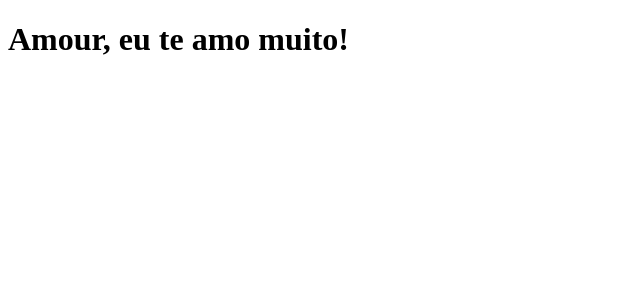
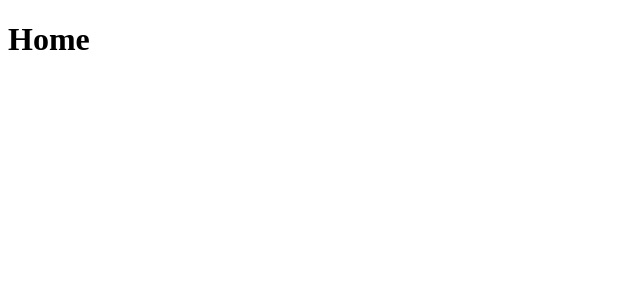
Before and after one commit to matteusprado/clone-tabnews, a Next.js app: page / in a window 1280 px wide. Shown: the top 300 px of the page, without its empty margins (0-640 px from the left). Built offline with nearby package versions, Linux system fonts and the light colour scheme.

Commit message:
feat (Home): change title

```diff
--- a/pages/index.js
+++ b/pages/index.js
@@ -1,5 +1,5 @@
 export default function Home() {
   return (
-    <h1>Amour, eu te amo muito!</h1>
+    <h1>Home</h1>
   )
 }
```
